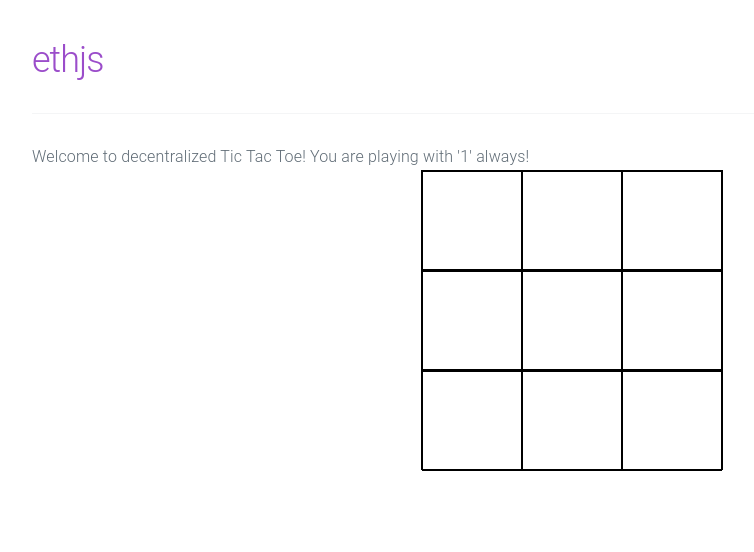
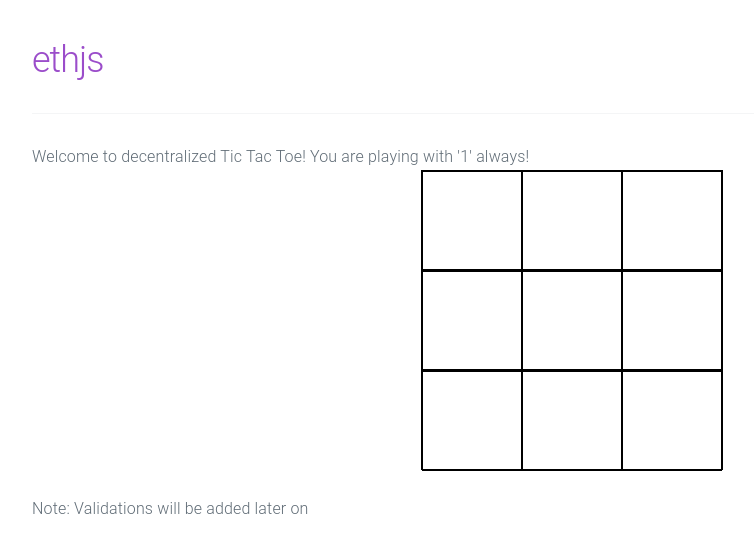
Before and after one commit to aoancea-dapps/tic-tac-toe, an Angular app: page /#/tic-tac-toe-stage-1 in a window 1280 px wide. Shown: the top 552 px of the page, without its empty margins (68-822 px from the left). Built offline with nearby package versions, Linux system fonts and the light colour scheme.

Commit message:
small note regarding validations

```diff
--- a/src/app/tic-tac-toe-stage-1/tic-tac-toe-stage-1.component.html
+++ b/src/app/tic-tac-toe-stage-1/tic-tac-toe-stage-1.component.html
@@ -22,3 +22,7 @@
         <div class="box" (click)="clickBox(8)">{{boxValues[8]}}</div>
     </div>
 </div>
+
+<br />
+
+<p>Note: Validations will be added later on</p>
```
